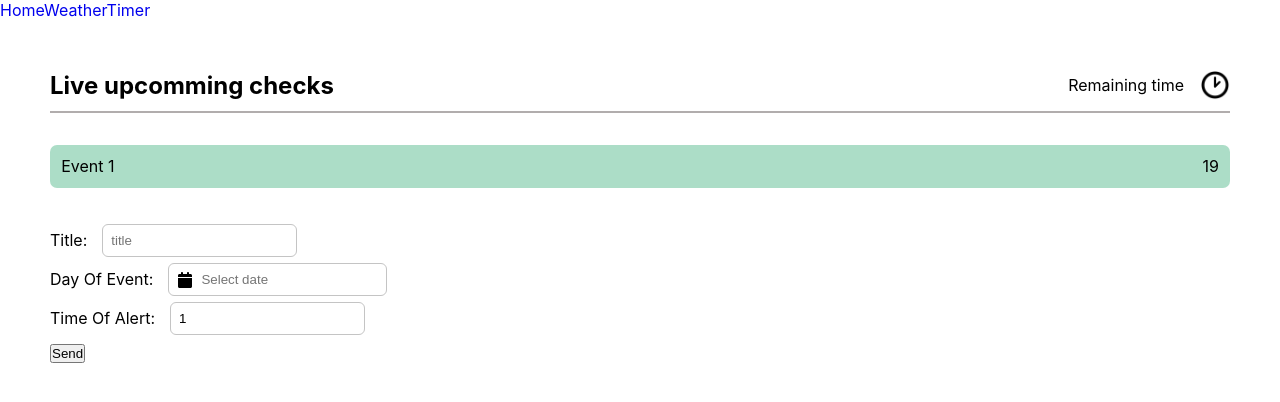
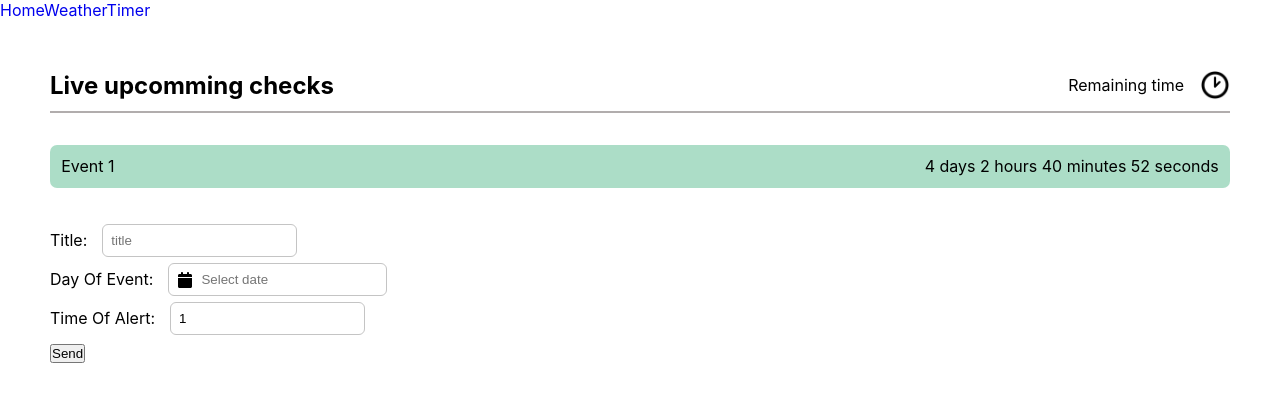
Before and after one commit to Masianuy/Weather, a React (Create React App) app: page /timer in a window 1280 px wide. Shown: the top 402 px of the page. Built offline with nearby package versions, Linux system fonts and the light colour scheme.

Commit message:
create component of one event

```diff
--- a/src/components/Timer/EventForm.js
+++ b/src/components/Timer/EventForm.js
@@ -19,10 +19,6 @@ function EventForm ({ createEvent }) {
     values.timeOfAlert = Number(values.timeOfAlert);
     const d = moment(values.dayOfEvent).diff(moment().utc());
     createEvent(values);
-    console.log(d);
-    console.log(moment.duration(d))
-    // console.log(moment(values.dayOfEvent)).diff(moment(new Date()))
-    // console.log(values.dayOfEvent.subtract(values.timeOfAlert, 'hours').format('LLL'));
   };
   const VALIDATE_EVENTS_FORM = yup.object({
     title: yup.string().min(1).required('Title event is required'),
--- /dev/null
+++ b/src/components/Timer/Item.js
@@ -0,0 +1,47 @@
+import React, { useEffect, useState } from 'react';
+import moment from 'moment';
+import styles from './Timer.module.scss';
+
+function Item ({ el }) {
+  const [currentTime, setCurrentTime] = useState(moment());
+  const [leftTimes, setLeftTimes] = useState();
+  const leftTime = moment.duration(moment(el.dayOfEvent).diff(currentTime));
+  const timeFromAlertToEvent = moment(
+    moment(el.dayOfEvent).subtract(el.timeOfAlert, 'hours')
+  ).valueOf();
+  const timeToEvent = moment(
+    moment(el.dayOfEvent).diff(currentTime.valueOf())
+  ).valueOf();
+  const timeEvent = moment(el.dayOfEvent).valueOf();
+  const w = Math.floor((leftTimes * 100) / moment(el.dayOfEvent).valueOf());
+  // console.log(timeToEvent)
+  // console.log('timeFromAlertToEvent>>>', timeFromAlertToEvent)
+  // console.log(w)
+
+  const timerCalculation = date => {
+    const months = date.months() !== 0 ? `${date.months()} months` : '';
+    const days = date.days() !== 0 ? `${date.days()} days` : '';
+    const hours = date.hours() !== 0 ? `${date.hours()} hours` : '';
+    const mins = date.minutes() !== 0 ? `${date.minutes()} minutes` : '';
+    const secs = date.seconds() ? `${date.seconds()} seconds` : '';
+    return `${months} ${days} ${hours} ${mins} ${secs}`;
+  };
+
+  useEffect(() => {
+    const setTimer = setInterval(() => {
+      setLeftTimes(moment.duration(moment(el.dayOfEvent).diff(currentTime)))
+      setCurrentTime(moment());
+    }, 1000);
+    return () => clearInterval(setTimer);
+  }, []);
+
+  return (
+    <li>
+      <span className={styles.timer} style={{ left: `100%` }}></span>
+      <p>{el.title}</p>
+      <p>{timerCalculation(leftTime)}</p>
+    </li>
+  );
+}
+
+export default Item;
--- a/src/components/Timer/Timer.js
+++ b/src/components/Timer/Timer.js
@@ -1,16 +1,11 @@
 import React from 'react';
+import { connect } from 'react-redux';
 import clock from './clock.png';
 import EventForm from './EventForm';
+import Item from './Item';
 import styles from './Timer.module.scss';
-import { connect } from 'react-redux';
-import moment from 'moment';
 
 function Timer ({ events }) {
-  const today = new Date();
-  // const timeToEvent = moment(today).diff(moment(dayOfEvent));
-  // console.log(timeToEvent);
-  //moment(today).diff(moment(el.dayOfEvent)).humanize()
-
   return (
     <section className={styles.container}>
       <div className={styles['title-block']}>
@@ -20,14 +15,7 @@ function Timer ({ events }) {
         </p>
       </div>
       <ul className={styles.events}>
-        {events
-          ? events.map(el => (
-              <li key={el.title}>
-                <p>{el.title}</p>
-                <p>{moment(moment(today).diff(moment(el.dayOfEvent))).get('hour')}</p>
-              </li>
-            ))
-          : 'Nothing to render'}
+        {events ? events.map(el => <Item key={el.title} el={el} />) : 'Nothing to render'}
       </ul>
       <EventForm />
     </section>
--- a/src/components/Timer/Timer.module.scss
+++ b/src/components/Timer/Timer.module.scss
@@ -24,12 +24,27 @@
 .events {
   padding: 2rem 0;
   & li {
+    position: relative;
+    z-index: 1;
     display: flex;
     justify-content: space-between;
     padding: 0.7rem;
     border-radius: 7px;
     background-color: #acddc7;
     margin-bottom: 5px;
+    overflow: hidden;
+    & * {
+      z-index: 5;
+    }
+  }
+  & span{
+    position: absolute;
+    z-index: 2;
+    top: 0;
+    bottom: 0;
+    right: 0;
+    left: 0;
+    background-color: #ed7d7d;
   }
 }
 
--- a/src/store/slices/eventsSlice.js
+++ b/src/store/slices/eventsSlice.js
@@ -8,9 +8,8 @@ const eventsSlice = createSlice({
     events: [
       {
         title: 'Event 1',
-        dayOfEvent: '2024-09-01',
-        timeOfEvent: '12:00',
-        timeOfAlert: '9',
+        dayOfEvent: '2024-07-13T22:00:00',
+        timeOfAlert: '10',
       },
     ],
     isFetching: false,
```
